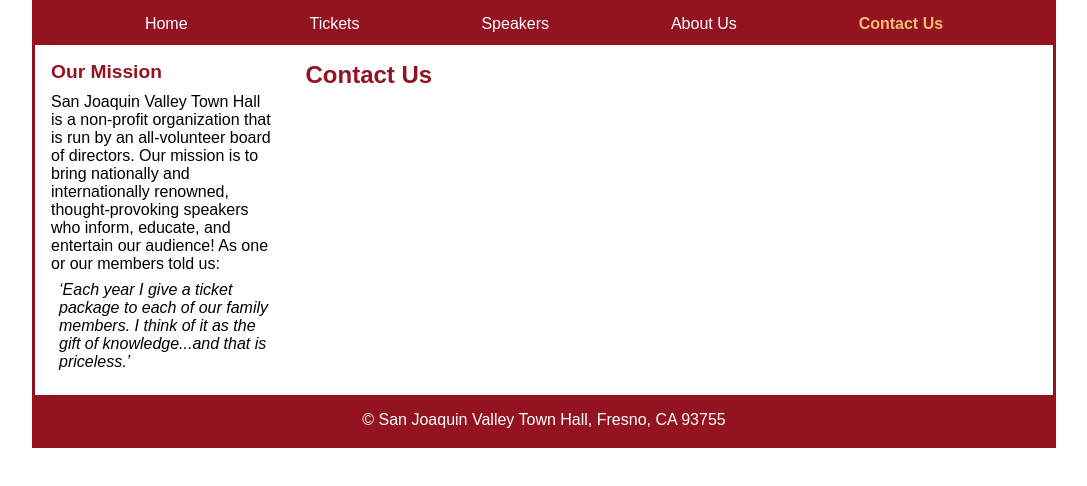
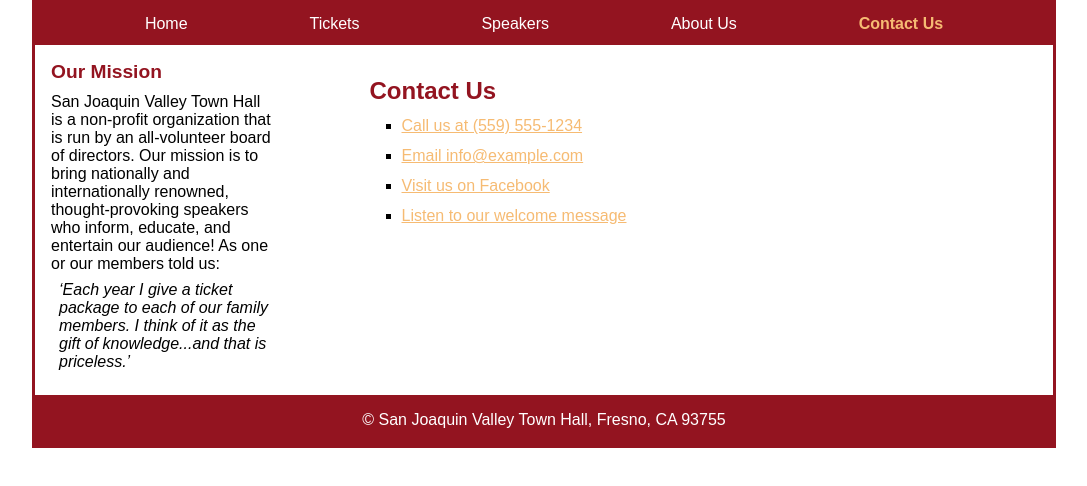
Before and after one commit to sjardon5/Assignment-16, a plain HTML site: page contact.html in a window 1280 px wide. Shown: the part 106-592 px from the top of the page, without its empty margins (96-1183 px from the left). Drawn offline with Linux system fonts and the light colour scheme.

Commit message:
Add contact links and list styling per assignment

```diff
--- a/contact.html
+++ b/contact.html
@@ -27,8 +27,14 @@
 		</ul>
 	</nav>
 	<main>
-		<section>
+		<section class="contact">
 			<h1>Contact Us</h1>
+			<ul>
+				<li><a href="tel:+15595551234">Call us at (559) 555-1234</a></li>
+				<li><a href="mailto:info@example.com">Email info@example.com</a></li>
+				<li><a href="https://www.facebook.com" target="_blank" rel="noopener noreferrer">Visit us on Facebook</a></li>
+				<li><a href="media/welcome.mp3">Listen to our welcome message</a></li>
+			</ul>
 		</section>
 		<aside>
 			<h2>Our Mission</h2>
--- a/main.css
+++ b/main.css
@@ -195,4 +195,21 @@ footer {
 /* the styles for the Contact Us section */
 .contact {
 	padding: 2em 5em;
+	& ul {
+		list-style-type: square;
+		margin-left: 1.5em;
+		padding-left: .5em;
+	}
+	& li {
+		margin-bottom: .75em;
+	}
+	& a {
+		color: var(--accent-color);
+		text-decoration: underline;
+	}
+	& a:hover, & a:focus {
+		color: var(--primary-color);
+		text-decoration: none;
+		font-style: normal;
+	}
 }
```
